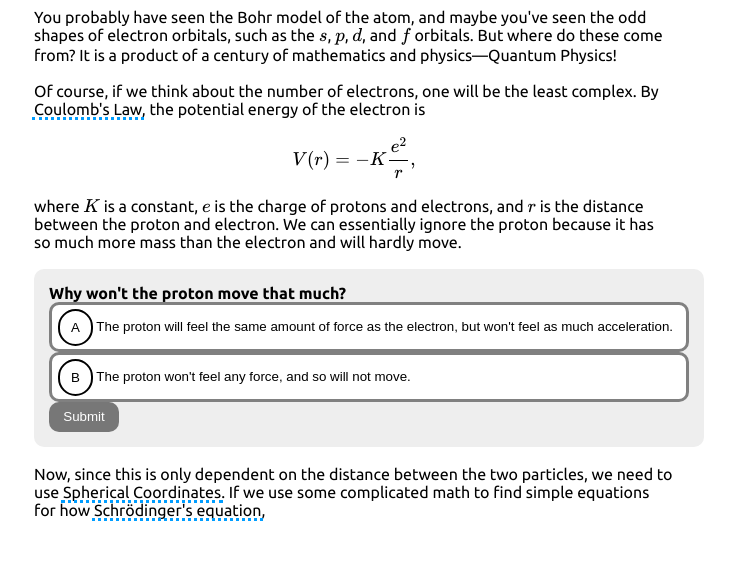
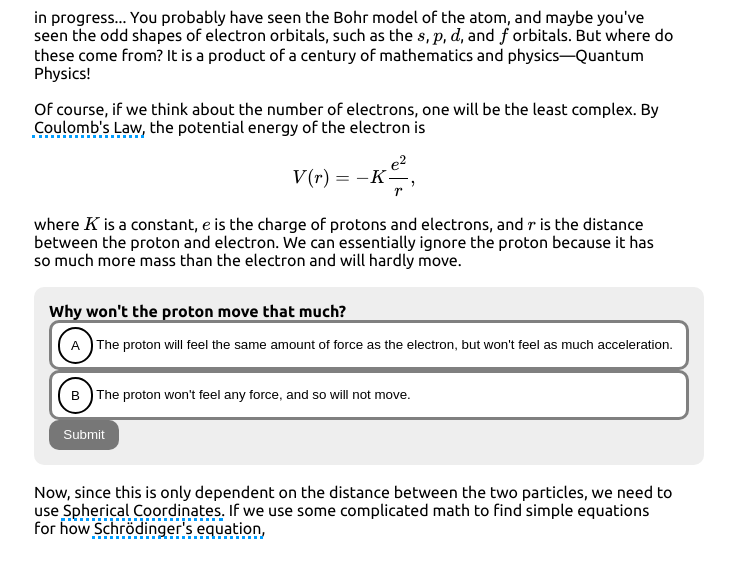
Before and after one commit to Physictype/hydrogen-atom, a plain HTML site: page index.html in a window 1280 px wide. Shown: the whole page, without its empty margins (286-1021 px from the left). Drawn offline with nearby package versions, Linux system fonts and the light colour scheme.

Commit message:
added in progress message again

```diff
--- a/index.html
+++ b/index.html
@@ -7,6 +7,7 @@
         <link rel="stylesheet" href="style.css">
     </head>
     <body>
+        in progress...
         You probably have seen the Bohr model of the atom, and maybe you've seen the odd shapes of electron orbitals, such as the \(s\), \(p\), \(d\), and \(f\) orbitals. But where do these come from?
         It is a product of a century of mathematics and physics—Quantum Physics!
         <br/><br/>
```
